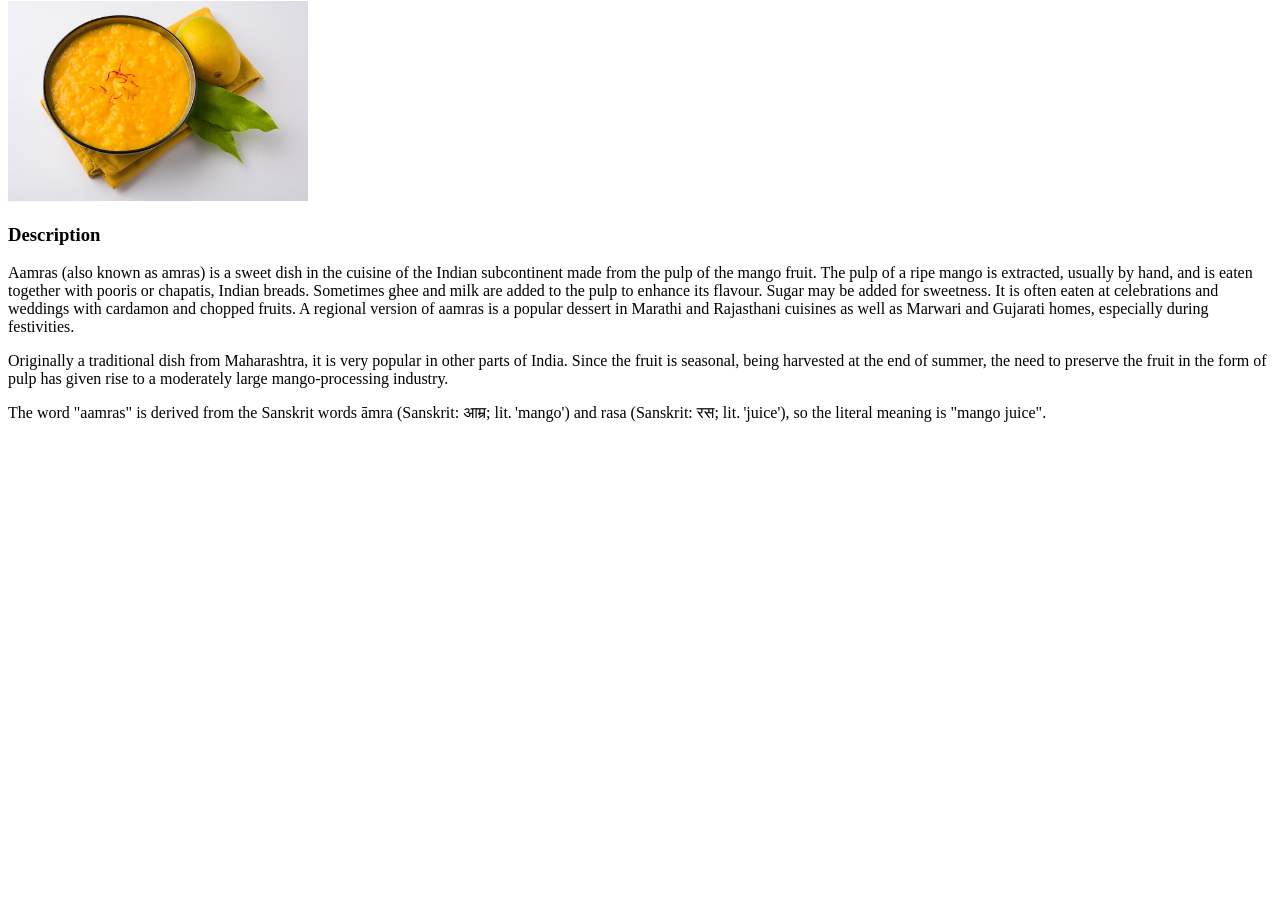
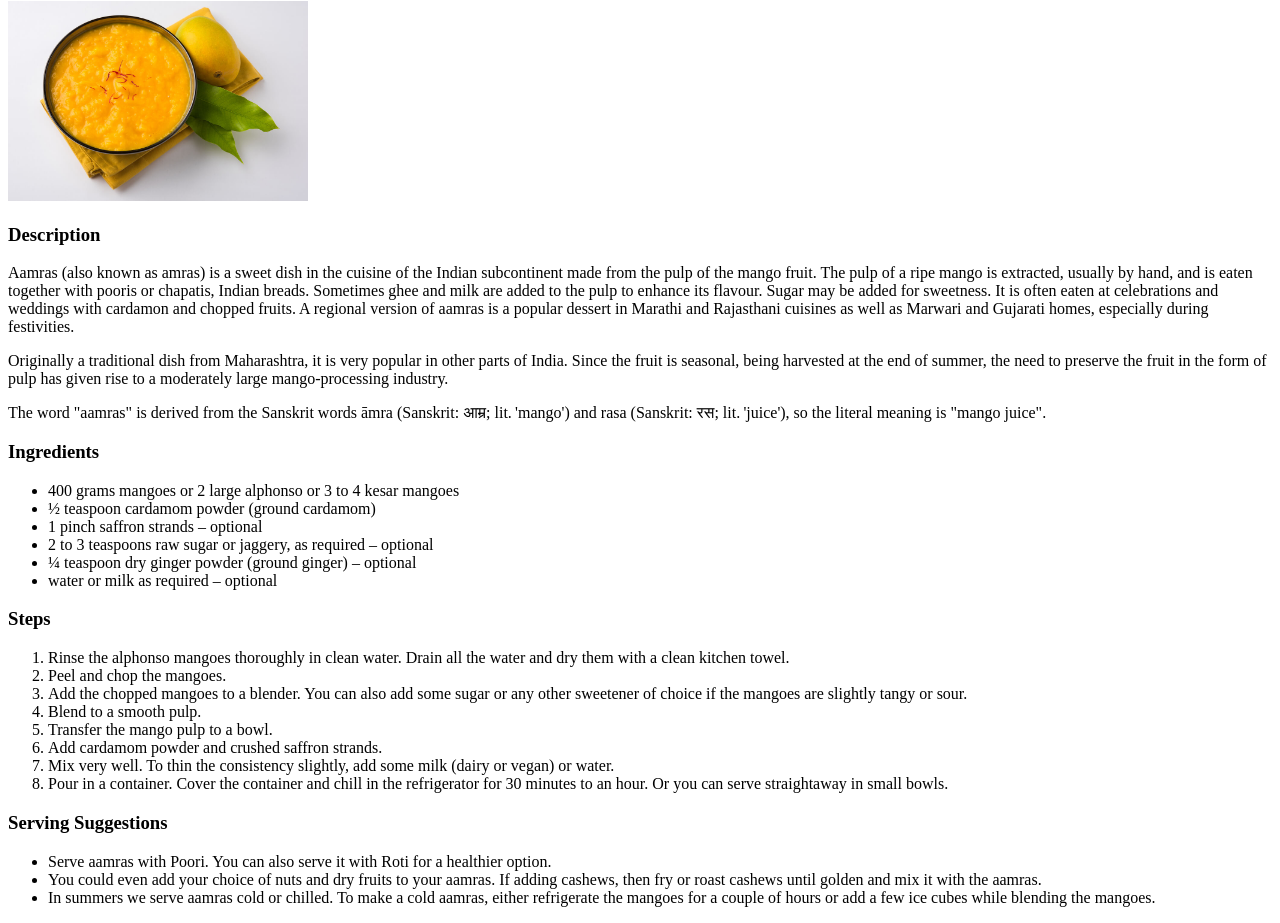
Before and after one commit to omkarp-21/odin-recipes, a plain HTML site: page recipes/Aamras.html in a window 1280 px wide. Shown: the part 105-1028 px from the top of the page. Before the commit the page ends 800 px from the top, so only its background shows below. Drawn offline with Linux system fonts and the light colour scheme.

Commit message:
Aamras Ingredients, Steps, Serving Suggestions Added

```diff
--- a/recipes/Aamras.html
+++ b/recipes/Aamras.html
@@ -18,5 +18,66 @@
     <p>
         The word "aamras" is derived from the Sanskrit words āmra (Sanskrit: आम्र; lit. 'mango') and rasa (Sanskrit: रस; lit. 'juice'), so the literal meaning is "mango juice".
     </p>
+    <h3>Ingredients</h3>
+    <ul>
+        <li>
+            400 grams mangoes or 2 large alphonso or 3 to 4 kesar mangoes
+        </li>
+        <li>
+            ½ teaspoon cardamom powder (ground cardamom)
+        </li>
+        <li>
+            1 pinch saffron strands – optional
+        </li>
+        <li>
+            2 to 3 teaspoons raw sugar or jaggery, as required – optional
+        </li>
+        <li>
+            ¼ teaspoon dry ginger powder (ground ginger) – optional
+        </li>
+        <li>
+            water or milk as required – optional
+        </li>
+    </ul>
+
+    <h3>Steps</h3>
+    <ol>
+        <li>
+            Rinse the alphonso mangoes thoroughly in clean water. Drain all the water and dry them with a clean kitchen towel.
+        </li>
+        <li>
+            Peel and chop the mangoes.
+        </li>
+        <li>
+            Add the chopped mangoes to a blender. You can also add some sugar or any other sweetener of choice if the mangoes are slightly tangy or sour.
+        </li>
+        <li>
+            Blend to a smooth pulp.
+        </li>
+        <li>
+            Transfer the mango pulp to a bowl.
+        </li>
+        <li>
+            Add cardamom powder and crushed saffron strands.
+        </li>
+        <li>
+            Mix very well. To thin the consistency slightly, add some milk (dairy or vegan) or water.
+        </li>
+        <li>
+            Pour in a container. Cover the container and chill in the refrigerator for 30 minutes to an hour. Or you can serve straightaway in small bowls.
+        </li>
+    </ol>
+    <h3>Serving Suggestions</h3>
+    <ul>
+        <li>
+            Serve aamras with Poori. You can also serve it with Roti for a healthier option.
+        </li>
+        <li>
+            You could even add your choice of nuts and dry fruits to your aamras. If adding cashews, then fry or roast cashews until golden and mix it with the aamras.
+        </li>
+        <li>
+            In summers we serve aamras cold or chilled. To make a cold aamras, either refrigerate the mangoes for a couple of hours or add a few ice cubes while blending the mangoes.
+        </li>
+    </ul>
 </body>
 </html>
```
